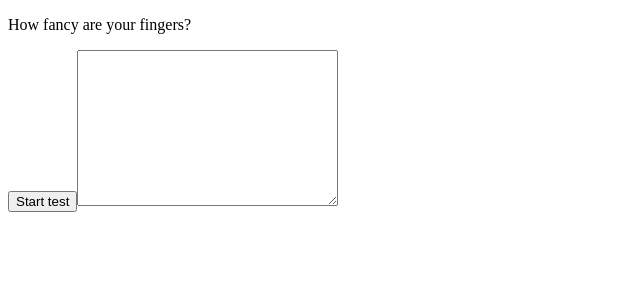
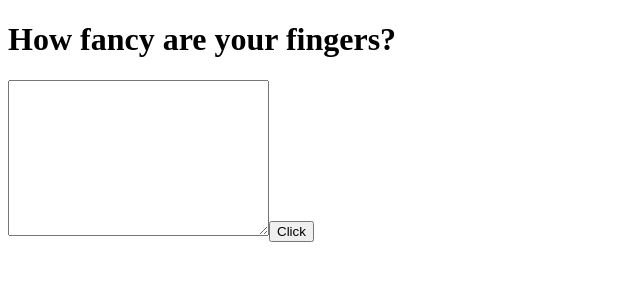
Before and after one commit to CoulKe/typing_game, a Vue app in the folder vue-intro/: page / in a window 1280 px wide. Shown: the top 300 px of the page, without its empty margins (0-640 px from the left). Built offline with nearby package versions, Linux system fonts and the light colour scheme.

Commit message:
Refactored with async/await

```diff
--- a/vue-intro/src/App.vue
+++ b/vue-intro/src/App.vue
@@ -1,63 +1,41 @@
 <template>
-  <p>How fancy are your fingers?</p>
-  <div class="data">
-    <span :key="txt.text" v-for="txt in fetchedText">{{ txt.text }} </span>
+  <h1>How fancy are your fingers?</h1>
+  <div>
+    <span
+    :key="word.position"
+     v-for="word in fetchedText">
+      {{ word.text }} {{ '' }}
+    </span>
   </div>
-  <button @click="fetchData">Start test</button>
-  <textarea
-    name="typingArea"
-    cols="30"
-    rows="10"
-    v-model= "inputValue"
-    @keyup="processInput($event)"
-  ></textarea>
+  <textarea name="" id="" cols="30" rows="10"  :value="inputValue"></textarea>
+  <button @click = fetchData()>Click</button>
 </template>
 
 <script>
 export default {
   data() {
     return {
+      inputValue: "",
       index: 0,
-      inputValue: "",
       fetchedText: [],
     };
   },
   methods: {
-    fetchData() {
-      fetch("text/find_you.txt")
-        .then((res) => res.text())
-        .then((data) => {
-          data.split('').forEach(l =>{
-            let ob = {};
-            l === '\n' ? '<br/>' : l;
-            ob['text'] = l;
-            ob['correct'] = false;
-            ob['wrong'] = false;
-            ob['pending'] = true;
-            this.fetchedText.push(ob)
-          })
-        });
+    async fetchData() {
+      const response = await fetch("text/find_you.txt");
+      const data = await response.text();
+      let obj = data.trim().split(" ").map((word, index) => {
+        return {
+
+            position: index,
+            text: word,
+            correct: false,
+            wrong: false,
+            pending: true
+        }
+     })
+      return this.fetchedText = obj;
     },
-    processInput(event){
-          const value = event.target.value.length;
-
-          if (value === "") {
-              return;
-          }
-          if (this.fetchedText[this.index].text === value.trim().charAt(this.index)) {
-
-              //correct answer
-              this.fetchedText[this.index].correct = true
-              this.fetchedText[this.index].wrong = false
-              this.fetchedText[this.index].pending = false
-
-              console.log(this.fetchedText[this.index])
-          }
-
-          this.index++
-      }
   },
 };
 </script>
-<style scoped>
-</style>
```
